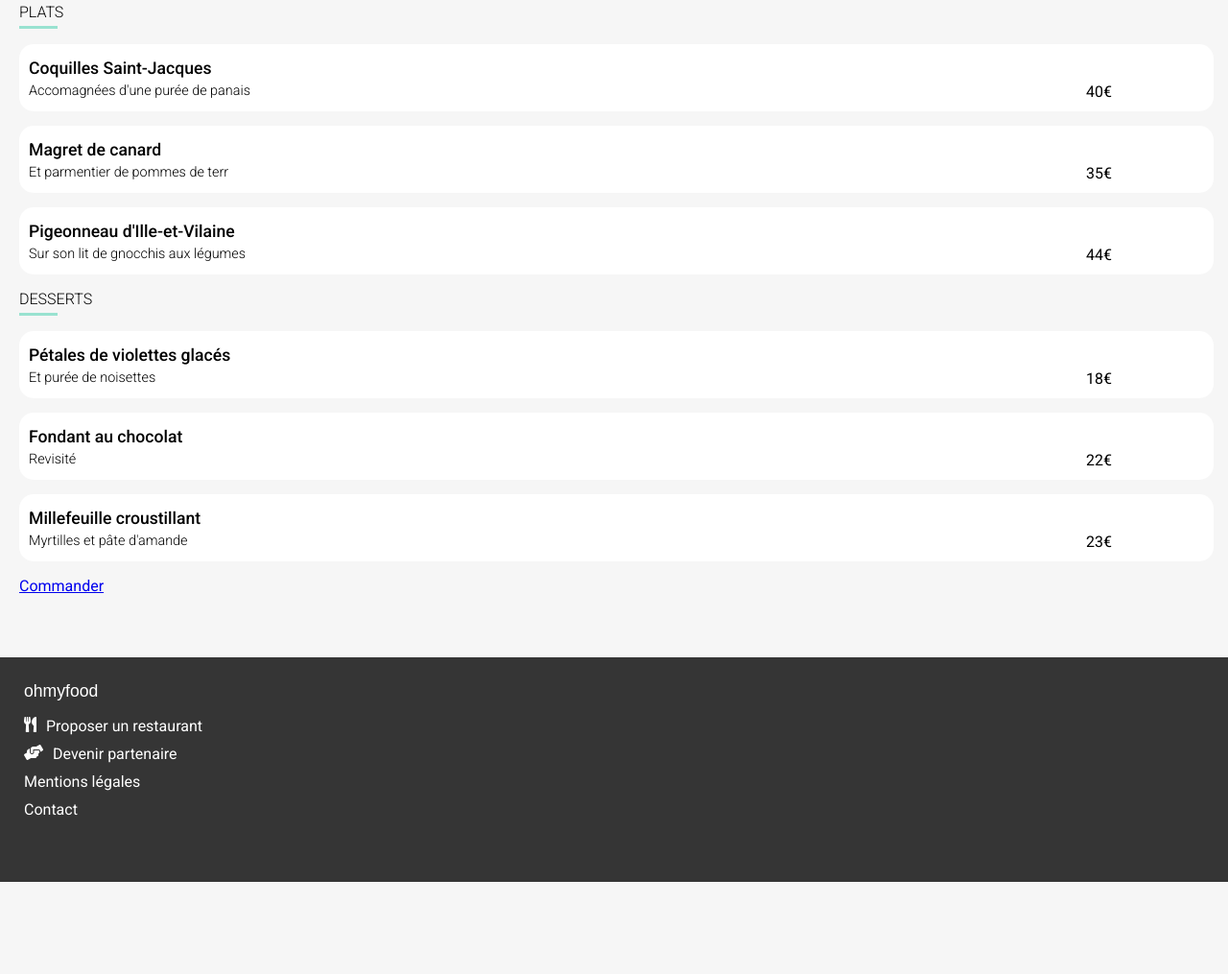
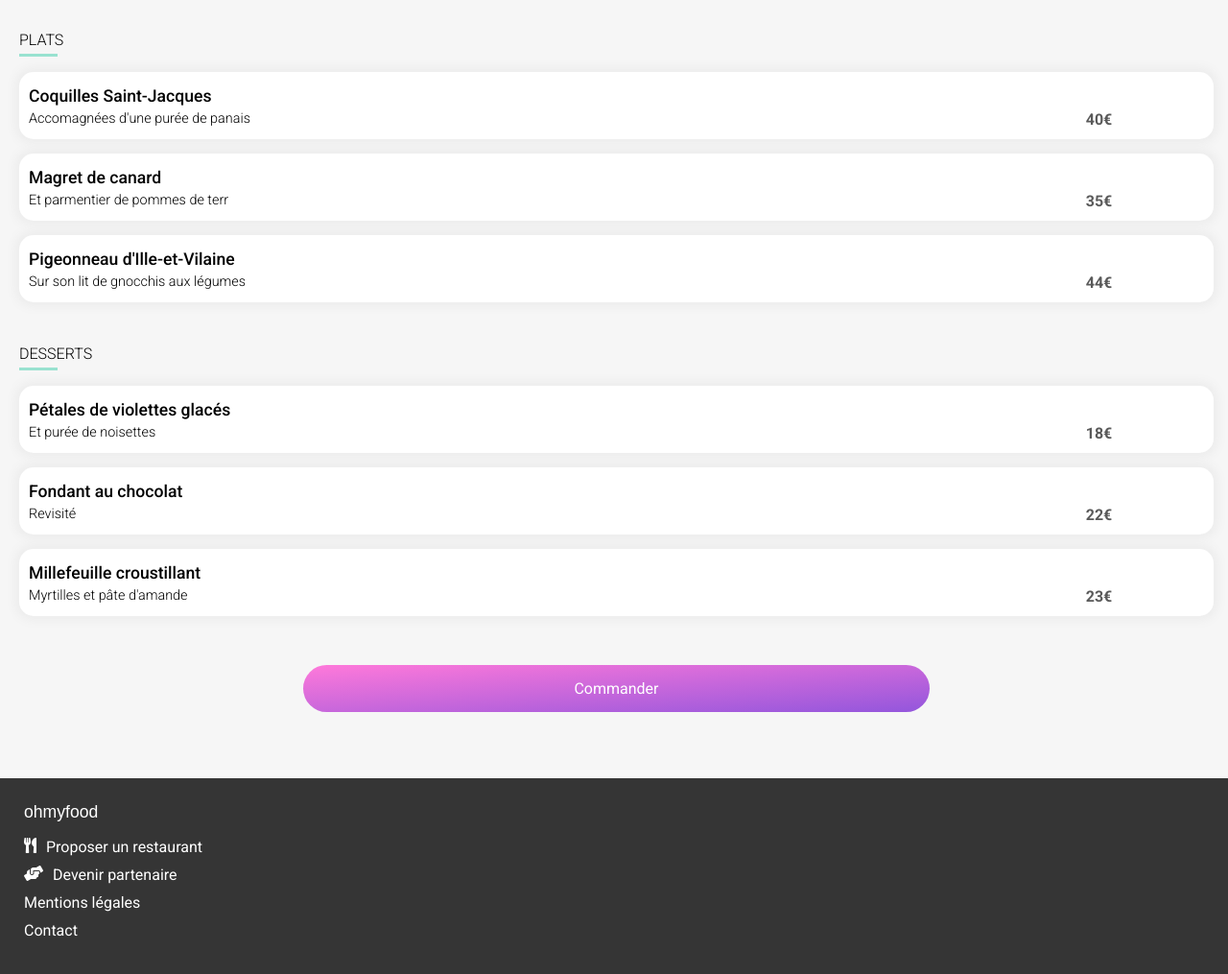
Before and after one commit to Aurelie1201/AurelieBenhar_3_26112020, a website: page a_la_francaise.html in a window 1280 px wide. Shown: the part 723-1738 px from the top of the page at 96% size. Before the commit the page ends 1642 px from the top, so only its background shows below. Drawn offline with Linux system fonts and the light colour scheme; a web font is replaced by a local one.

Commit message:
fin style restaurant à la française

```diff
--- a/a_la_francaise.html
+++ b/a_la_francaise.html
@@ -8,7 +8,7 @@
 		<link rel="preconnect" href="https://fonts.gstatic.com">
         <link href="https://fonts.googleapis.com/css2?family=Roboto:wght@100;300;400;500;700;900&display=swap" rel="stylesheet">
         <link href="https://fonts.googleapis.com/css2?family=Shrikhand&display=swap" rel="stylesheet">
-        <title>Oh my food</title>
+        <title>A la française</title>
     </head>
 
     <body>
@@ -105,7 +105,7 @@
 
             </ul>
 
-            <a href="#">Commander</a>
+            <a href="#" class="menu__bouton">Commander</a>
 
         </section>
 
--- a/public/sass/layout/_footer.scss
+++ b/public/sass/layout/_footer.scss
@@ -1,6 +1,6 @@
 footer{
     background-color: #353535;
-    padding-bottom: 40px;
+    padding-bottom: 20px;
     & h2{
         font-family: 'shrikhand', sans-serif;
         font-size: 1.1rem;
--- a/public/sass/layout/_menuresto.scss
+++ b/public/sass/layout/_menuresto.scss
@@ -5,6 +5,8 @@
     border-radius: 35px 35px 0px 0px;
     padding-right: 15px;
     padding-left: 20px;
+    display: flex;
+    flex-direction: column;
     & div{
         display: flex;
         justify-content: space-between;
@@ -23,6 +25,7 @@
         font-size: medium;
         border-bottom: solid 3px $color-tertiary;
         padding-bottom: 5px;
+        margin-bottom: 0px;
     }
     & ul{
         padding: 0px;
@@ -35,6 +38,7 @@
             flex-direction: column;
             flex-wrap: wrap;
             height: 70px;
+            box-shadow: 0px 0px 10px 5px #ededed;
         }
     }
     &__nom{
@@ -54,5 +58,14 @@
     &__prix{
         height: 100%;
         padding-top: 40px;
+        color: #5a5a5a;
+        font-weight: bold;
+    }
+    &__bouton{
+        @include bouton;
+        margin-left: auto;
+        margin-right: auto;
+        margin-top: 20px;
+        margin-bottom: 5px;
     }
 }
--- a/public/sass/pages/_description.scss
+++ b/public/sass/pages/_description.scss
@@ -35,7 +35,6 @@
         & a{
             @include bouton;
             margin: 25px 40px 50px 40px;
-            padding: 15px;
         }
     }
 }
--- a/public/sass/utils/_mixins.scss
+++ b/public/sass/utils/_mixins.scss
@@ -5,4 +5,5 @@
     width: 50%;
     text-align: center;
     border-radius: 50px;
+    padding: 15px;
 }
```
Also changed, not shown: index.html (+2 -2 lines), public/css/a_la_francaise.css, public/css/style.css, 2 other files.
